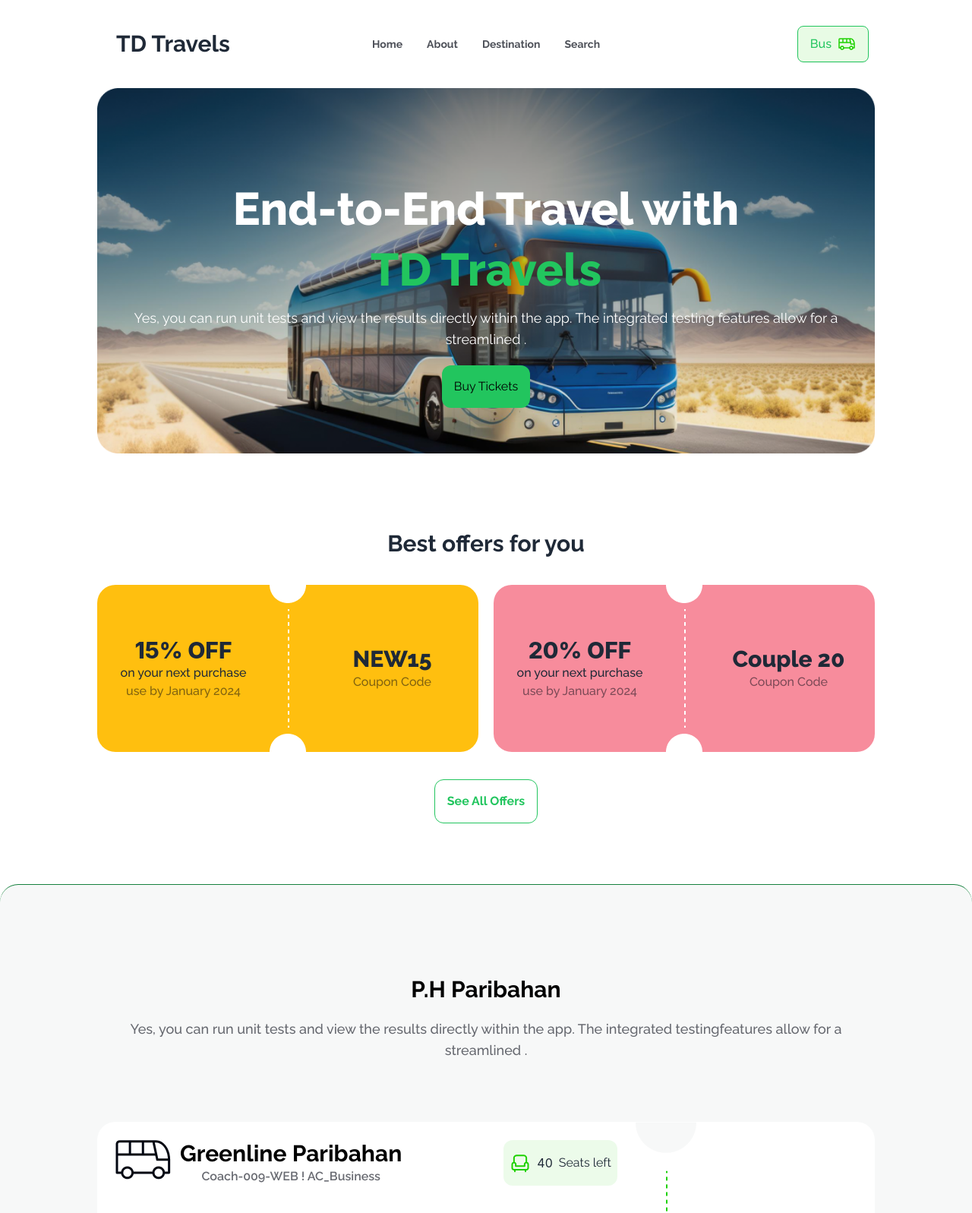
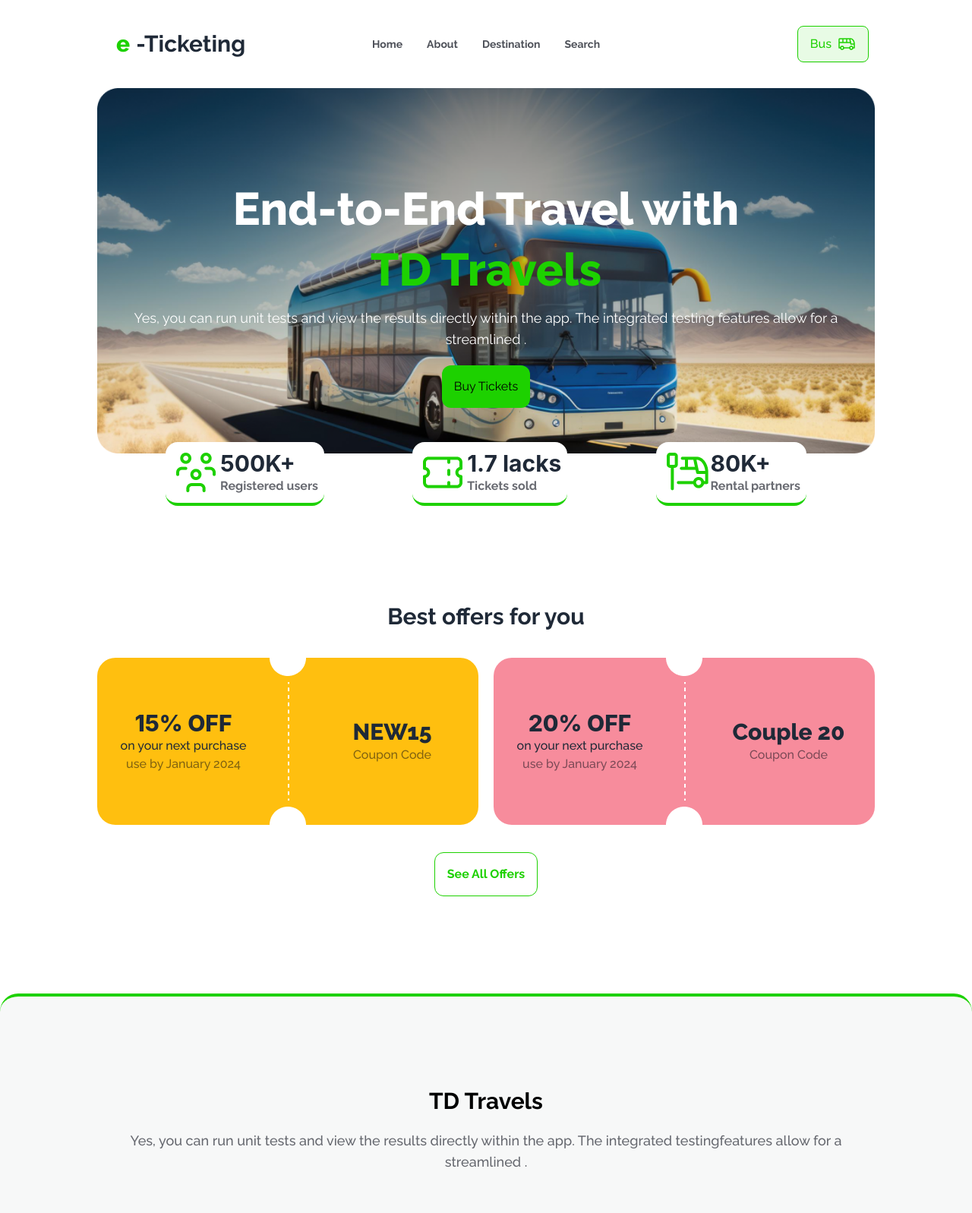
Before and after one commit to TASHDIK-29/e-Ticketing, a plain HTML site: page index.html in a window 1280 px wide. Shown: the top 1597 px of the page at 76% size. Drawn offline with nearby package versions, Linux system fonts and the light colour scheme.

Commit message:
completed for pc

```diff
--- a/index.html
+++ b/index.html
@@ -11,7 +11,7 @@
 </head>
 
 <body>
-    <header>
+    <header class="relative mb-20">
         <!-- nav -->
         <div class="navbar bg-base-100 w-4/5 mx-auto my-6">
             <div class="navbar-start">
@@ -31,7 +31,7 @@
                         <li class="font-bold text-[#030712B3]"><a>Search</a></li>
                     </ul>
                 </div>
-                <a class="btn btn-ghost text-3xl font-bold">TD Travels</a>
+                <a class="btn btn-ghost text-3xl font-bold"><span class="text-[#1DD100] font-extrabold">e</span>-Ticketing</a>
             </div>
             <div class="navbar-center hidden lg:flex">
                 <ul class="menu menu-horizontal px-1">
@@ -53,24 +53,50 @@
                 </ul>
             </div>
             <div class="navbar-end">
-                <a class="btn border border-green-500 bg-[#1DD1001A] text-green-500 text-base font-medium">Bus <img
+                <a href="#seat-calculate"
+                    class="btn border border-[#1DD100] bg-[#1DD1001A] text-[#1DD100] text-base font-medium">Bus <img
                         src="./images/bus-icon.png" alt=""></a>
             </div>
         </div>
         <!-- Banner -->
         <div
             class="w-4/5 mx-auto min-h-[550px] text-center bg-[url('./images/banner.png')] bg-contain bg-no-repeat flex flex-col justify-center items-center space-y-5">
-            <!-- <img src="./images/banner.png" alt=""> -->
             <h1 class="text-6xl font-extrabold text-white">End-to-End Travel with</h1>
-            <h2 class="text-6xl font-extrabold text-green-500">TD Travels</h2>
+            <h2 class="text-6xl font-extrabold text-[#1DD100]">TD Travels</h2>
             <p class="text-lg font-normal text-white">Yes, you can run unit tests and view the results directly within
                 the app. The integrated testing features allow for a streamlined .</p>
-            <button class="bg-green-500 text-black p-4 rounded-xl">Buy Tickets</button>
+            <div>
+                <a href="#seat-calculate"><button class="bg-[#1DD100] text-black p-4 rounded-xl">Buy Tickets</button>
+                </a>
+            </div>
+        </div>
+        <div class="flex justify-around w-3/4 mx-auto absolute bottom-0 left-40">
+            <div class="flex justify-around items-center border-b-4 border-b-[#1DD100] rounded-2xl bg-white p-2">
+                <img src="./images/people.png" alt="">
+                <div>
+                    <h1 class="font-bold text-3xl inter">500K+</h1>
+                    <p class="font-bold text-[#03071299]">Registered users</p>
+                </div>
+            </div>
+            <div class="flex justify-around items-center border-b-4 border-b-[#1DD100] rounded-2xl bg-white p-2">
+                <img src="./images/ticket-cupon.png" alt="">
+                <div>
+                    <h1 class="font-bold text-3xl inter">1.7 lacks</h1>
+                    <p class="font-bold text-[#03071299]">Tickets sold</p>
+                </div>
+            </div>
+            <div class="flex justify-around items-center border-b-4 border-b-[#1DD100] rounded-2xl bg-white p-2">
+                <img src="./images/stoppage.png" alt="">
+                <div>
+                    <h1 class="font-bold text-3xl inter">80K+</h1>
+                    <p class="font-bold text-[#03071299]">Rental partners</p>
+                </div>
+            </div>
         </div>
     </header>
     <main>
         <!-- Coupon Section -->
-        <section class="w-4/5 mx-auto text-center my-8 space-y-9">
+        <section class="w-4/5 mx-auto text-center my-32 space-y-9">
             <h1 class="text-3xl font-bold">Best offers for you</h1>
             <div class="flex gap-5">
                 <!-- 15% -->
@@ -100,14 +126,14 @@
                     </div>
                 </div>
             </div>
-            <button class="border border-green-500 rounded-xl text-green-500 font-bold p-4">See All Offers</button>
+            <button class="border border-[#1DD100] rounded-xl text-[#1DD100] font-bold p-4">See All Offers</button>
         </section>
         <!-- Ticket Section -->
-        <section class="mt-20 bg-[#F7F8F8] border-t rounded-t-3xl border-t-green-700 py-10">
+        <section id="seat-calculate" class="mt-20 bg-[#F7F8F8] border-t-4 rounded-t-3xl border-t-[#1DD100] py-10">
             <!-- Upper -->
             <div class="text-center w-4/5 mx-auto">
                 <div class="my-20 space-y-5">
-                    <h1 class="text-black text-3xl font-bold">P.H Paribahan</h1>
+                    <h1 class="text-black text-3xl font-bold">TD Travels</h1>
                     <p class="text-[#03071299] text-lg font-medium">Yes, you can run unit tests and view the results
                         directly within the app. The integrated testingfeatures allow for a streamlined .</p>
                 </div>
@@ -341,7 +367,8 @@
                     <div class="bg-[#0307121A] border-none rounded-xl p-4 space-y-3">
                         <!-- Heading -->
                         <div class="flex justify-between">
-                            <h6 class="font-bold">Seat <span id="selected-seat" class="inter bg-[#1DD100] rounded-lg p-1">0</span></h6>
+                            <h6 class="font-bold">Seat <span id="selected-seat"
+                                    class="inter bg-[#1DD100] rounded-lg p-1">0</span></h6>
                             <h6 class="font-bold">Class</h6>
                             <h6 class="font-bold">Price</h6>
                         </div>
@@ -363,7 +390,8 @@
                                 <input id="coupon-field" class="p-2 border-none rounded-l-xl w-4/5"
                                     placeholder="Have any copupon?" type="text">
                                 <button id="apply-btn" onclick="applyCoupon()"
-                                    class="bg-slate-400 p-2 text-white border-none rounded-r-xl font-bold" disabled>Apply</button>
+                                    class="bg-slate-400 p-2 text-white border-none rounded-r-xl font-bold"
+                                    disabled>Apply</button>
                             </div>
                             <!-- Grant total -->
                             <div class="flex justify-between">
@@ -388,7 +416,9 @@
                     </div>
                     <!-- <button class="bg-[#1DD100] border-none rounded-xl p-2 w-full">Next</button> -->
                     <!-- Open the modal using ID.showModal() method -->
-                    <button disabled id="final-btn" class="bg-[#1DD100] border-none rounded-xl p-2 w-full font-bold text-white" onclick="my_modal_1.showModal()">Confirm</button>
+                    <button disabled id="final-btn"
+                        class="bg-[#1DD100] border-none rounded-xl p-2 w-full font-bold text-white"
+                        onclick="my_modal_1.showModal()">Confirm</button>
                     <dialog id="my_modal_1" class="modal">
                         <div class="modal-box flex flex-col justify-center items-center">
                             <img src="./images/success.png" alt="">
@@ -408,6 +438,31 @@
             </div>
         </section>
     </main>
+    <footer class="bg-black p-16 space-y-5">
+        <div class="flex justify-between">
+            <div class="space-y-4">
+                <h1 class="text-3xl text-[#FFFFFFCC] font-bold"><span class="text-[#1DD100] font-extrabold">e</span>-Ticketing</h1>
+                <p class="text-base text-[#FFFFFFCC] font-bold">e-Ticketing is a digital platform to make <br> your daily commuting better.</p>
+            </div>
+            <div class="w-1/6 text-center">
+                <h1 class="text-base text-[#FFFFFFCC] font-bold">Download our app</h1>
+                <a href=""><img src="./images/gp.png" alt=""></a>
+            </div>
+        </div>
+        <div>
+            <hr class="text-[#FFFFFFCC]">
+        </div>
+        <div class="flex justify-between">
+            <div>
+                <h1 class="text-[#FFFFFFCC] font-bold">@all rights reserved, P-Ticket services limited.2024</h1>
+            </div>
+            <div class="flex gap-8">
+                <h1 class="text-[#FFFFFFCC] font-bold">Terms & condition</h1>
+                <h1 class="text-[#FFFFFFCC] font-bold">Return & refund policy</h1>
+                <h1 class="text-[#FFFFFFCC] font-bold">Privacy policy</h1>
+            </div>
+        </div>
+    </footer>
 
     <script src="/scripts/utility.js"></script>
     <script src="/scripts/ticket.js"></script>
```
Also changed, not shown: images/gp.png (added).
